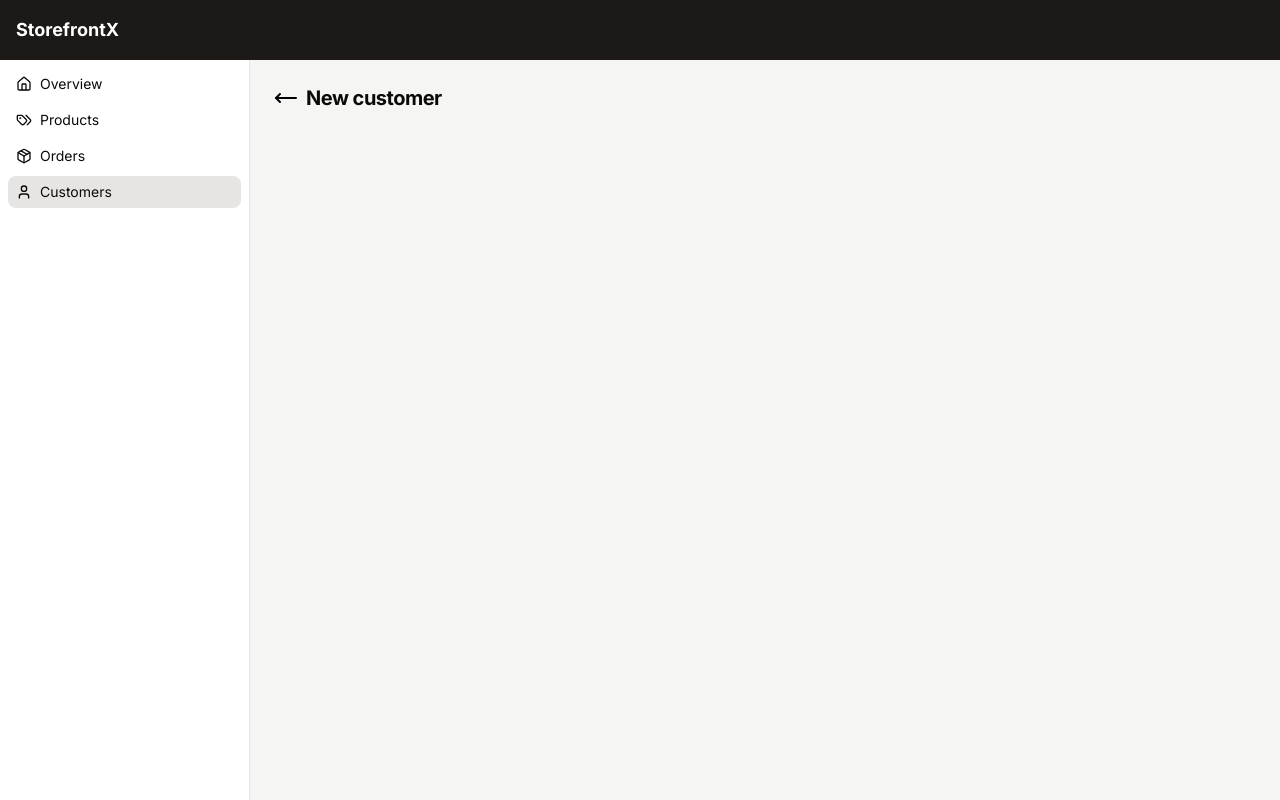
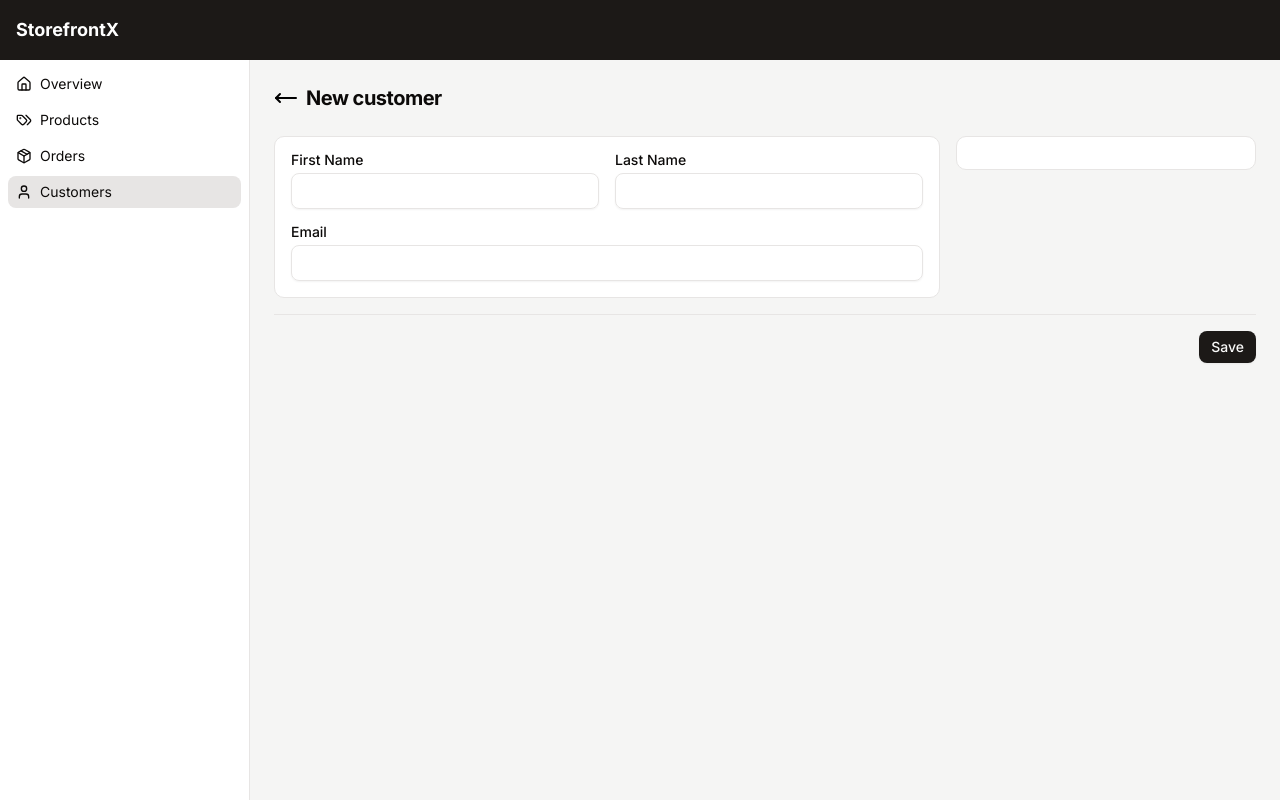
Before and after one commit to damianwysokinski/StorefrontX, a Next.js app in the folder apps/web/: page /dashboard/customers/new in a window 1280 px wide. Built offline with nearby package versions, Linux system fonts and the light colour scheme; no server answers.

Commit message:
update customers page

```diff
--- /dev/null
+++ b/apps/web/src/actions/customer-actions.ts
@@ -0,0 +1,22 @@
+'use server'
+
+import { addCustomer } from "@/lib/customers"
+import { redirect } from "next/navigation"
+
+export async function createCustomer(formData: FormData) {
+  const firstName = formData.get('firstName') as string
+  const lastName = formData.get('lastName') as string
+  const email = formData.get('email') as string
+
+  const { id } = await addCustomer({
+    firstName,
+    lastName,
+    email
+  })
+
+  redirect(`/dashboard/customers/${id}`)
+}
+
+export async function updateCustomer(customerId: string, formData: FormData) {
+
+}
--- /dev/null
+++ b/apps/web/src/app/(admin)/dashboard/_components/customers/customer-form.tsx
@@ -0,0 +1,71 @@
+import { Separator } from '@/components/ui/separator'
+import { Card, CardContent } from '@/components/ui/card'
+import { Customer } from '@/types/customer'
+import { Label } from '@/components/ui/label'
+import { Input } from '@/components/ui/input'
+
+interface CustomerFormProps {
+  action: (formData: FormData) => void
+  customer?: Customer
+  children?: React.ReactNode
+}
+
+export default function CustomerForm({
+  action,
+  customer,
+  children,
+}: CustomerFormProps) {
+  return (
+    <>
+      <form action={action}>
+        <div className="mb-4 grid lg:grid-cols-[1fr_300px] gap-4 items-start">
+          <div className="space-y-4">
+            <Card>
+              <CardContent className="space-y-4">
+                <div className="grid grid-cols-2 gap-4">
+                  <div>
+                    <Label htmlFor="firstName">First Name</Label>
+                    <Input
+                      id="firstName"
+                      type="text"
+                      name="firstName"
+                      defaultValue={customer?.firstName}
+                    />
+                  </div>
+                  <div>
+                    <Label htmlFor="lastName">Last Name</Label>
+                    <Input
+                      id="lastName"
+                      type="text"
+                      name="lastName"
+                      defaultValue={customer?.lastName}
+                    />
+                  </div>
+                </div>
+                <div>
+                  <Label htmlFor="email">Email</Label>
+                  <Input
+                    id="email"
+                    type="email"
+                    name="email"
+                    defaultValue={customer?.email}
+                    required
+                  />
+                </div>
+              </CardContent>
+            </Card>
+          </div>
+
+          <Card>
+            <CardContent className="space-y-4">
+            </CardContent>
+          </Card>
+        </div>
+
+        <Separator />
+
+        <div className="flex items-center justify-end gap-2">{children}</div>
+      </form>
+    </>
+  )
+}
--- /dev/null
+++ b/apps/web/src/app/(admin)/dashboard/_components/customers/customers-table.tsx
@@ -0,0 +1,49 @@
+import { Button } from "@/components/ui/button"
+import { Card } from "@/components/ui/card"
+import { Table, TableBody, TableCell, TableHead, TableHeader, TableRow } from "@/components/ui/table"
+import { Customer } from "@/types/customer"
+import Link from "next/link"
+
+interface CustomersTableProps {
+  customers: Customer[]
+}
+
+export default function CustomersTable({ customers }: CustomersTableProps) {
+  return (
+    <Card className="relative overflow-x-auto p-0">
+      {customers.length ? (
+        <Table className="bg-white">
+          <TableHeader>
+            <TableRow>
+              <TableHead>Email</TableHead>
+              <TableHead>Customer name</TableHead>
+              <TableHead>Orders</TableHead>
+            </TableRow>
+          </TableHeader>
+          <TableBody>
+            {customers.map(
+              ({ id, firstName, lastName, email }) => {
+                return (
+                  <TableRow key={id}>
+                    <TableCell className="font-medium">
+                      <Link href={`/dashboard/customers/${id}`}>{email}</Link>
+                    </TableCell>
+                    <TableCell className="font-medium">
+                      {firstName} {lastName}
+                    </TableCell>
+                    <TableCell className="font-medium">
+                      0 orders
+                    </TableCell>
+                  </TableRow>
+                )
+              },
+            )}
+          </TableBody>
+        </Table>
+      ) : (
+        <div className="h-48 grid text-center place-content-center place-items-center">
+        </div>
+      )}
+    </Card>
+  )
+}
--- a/apps/web/src/app/(admin)/dashboard/customers/[id]/page.tsx
+++ b/apps/web/src/app/(admin)/dashboard/customers/[id]/page.tsx
@@ -1,3 +1,44 @@
-export default async function Page() {
-  return <></>
+import { getCustomerById } from "@/lib/customers"
+import PageHeader from "../../_components/shared/page-header"
+import Link from "next/link"
+import { MoveLeft } from "lucide-react"
+import PageTitle from "../../_components/shared/page-title"
+
+
+export async function generateMetadata({
+  params,
+}: {
+  params: Promise<{ id: string }>
+}) {
+  const customerId = (await params).id
+  const customer = await getCustomerById(customerId)
+  const { email } = customer
+
+  return {
+    title: `StorefrontX - Customers - ${email}`,
+  }
 }
+
+
+export default async function Page({
+  params,
+}: {
+  params: Promise<{ id: string }>
+}) {
+  const customerId = (await params).id
+  const customer = await getCustomerById(customerId)
+  const { email } = customer
+
+  return (
+    <>
+      <PageHeader>
+        <div className="flex items-center gap-2">
+          <Link href="/dashboard/customers" className="text-xl">
+            <MoveLeft size={24} color="#000000" />
+          </Link>
+          <PageTitle title={email} />
+        </div>
+      </PageHeader>
+    </>
+  )
+}
--- a/apps/web/src/app/(admin)/dashboard/customers/new/page.tsx
+++ b/apps/web/src/app/(admin)/dashboard/customers/new/page.tsx
@@ -2,6 +2,9 @@ import Link from 'next/link'
 import { MoveLeft } from 'lucide-react'
 import PageTitle from '../../_components/shared/page-title'
 import PageHeader from '../../_components/shared/page-header'
+import CustomerForm from '../../_components/customers/customer-form'
+import { Button } from '@/components/ui/button'
+import { createCustomer } from '@/actions/customer-actions'
 
 export const metadata = {
   title: 'StorefrontX - Customers - New',
@@ -18,6 +21,12 @@ export default async function Page() {
           <PageTitle title="New customer" />
         </div>
       </PageHeader>
+
+      <CustomerForm action={createCustomer}>
+        <Button size="sm" type="submit">
+          Save
+        </Button>
+      </CustomerForm>
     </>
   )
 }
--- a/apps/web/src/app/(admin)/dashboard/customers/page.tsx
+++ b/apps/web/src/app/(admin)/dashboard/customers/page.tsx
@@ -2,12 +2,16 @@ import PageTitle from '../_components/shared/page-title'
 import PageHeader from '../_components/shared/page-header'
 import Link from 'next/link'
 import { Button } from '@/components/ui/button'
+import { getCustomers } from '@/lib/customers'
+import CustomersTable from '../_components/customers/customers-table'
 
 export const metadata = {
   title: 'StorefrontX - Customers',
 }
 
 export default async function Page() {
+  const customers = await getCustomers()
+
   return (
     <>
       <PageHeader>
@@ -16,6 +20,8 @@ export default async function Page() {
           <Link href="/dashboard/customers/new">Add customer</Link>
         </Button>
       </PageHeader>
+
+      <CustomersTable customers={customers} />
     </>
   )
 }
--- /dev/null
+++ b/apps/web/src/lib/customers.ts
@@ -0,0 +1,21 @@
+'use server'
+
+import { Customer } from '@/types/customer'
+import axios from 'axios'
+
+const API_BASE_URL = process.env.NEXT_PUBLIC_API_BASE_URL
+
+export async function getCustomers() {
+  const { data } = await axios.get(`${API_BASE_URL}/customers`)
+  return data
+}
+
+export async function getCustomerById(id: string): Promise<Customer> {
+  const { data } = await axios.get(`${API_BASE_URL}/customers/${id}`)
+  return data
+}
+
+export async function addCustomer(customer: Customer): Promise<Customer> {
+  const { data } = await axios.post(`${API_BASE_URL}/customers`, customer)
+  return data
+}
--- /dev/null
+++ b/apps/web/src/types/customer.ts
@@ -0,0 +1,8 @@
+export interface Customer {
+  id?: string
+  firstName?: string
+  lastName?: string
+  email: string
+  createdAt?: string
+  updatedAt?: string
+}
```
